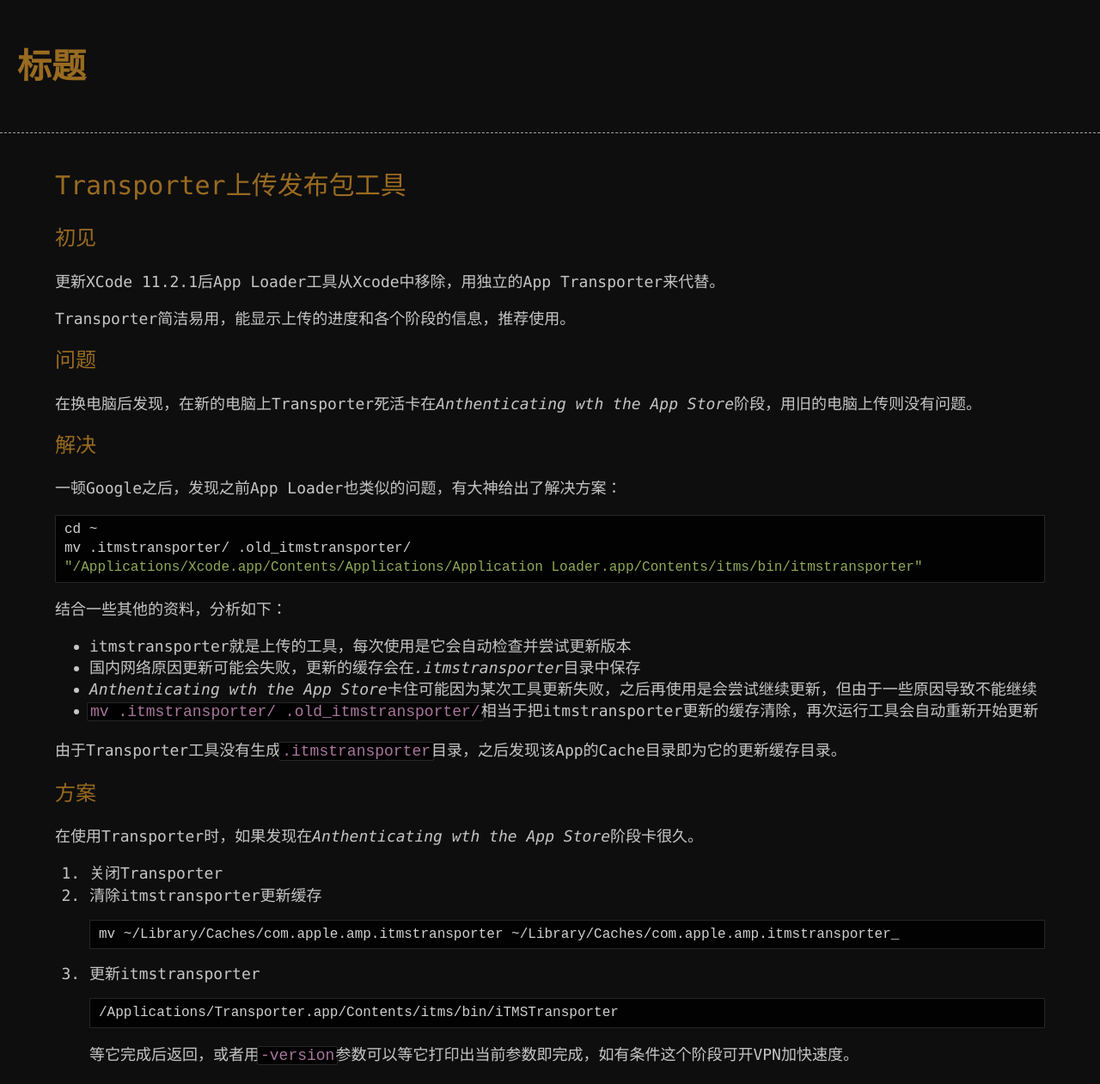
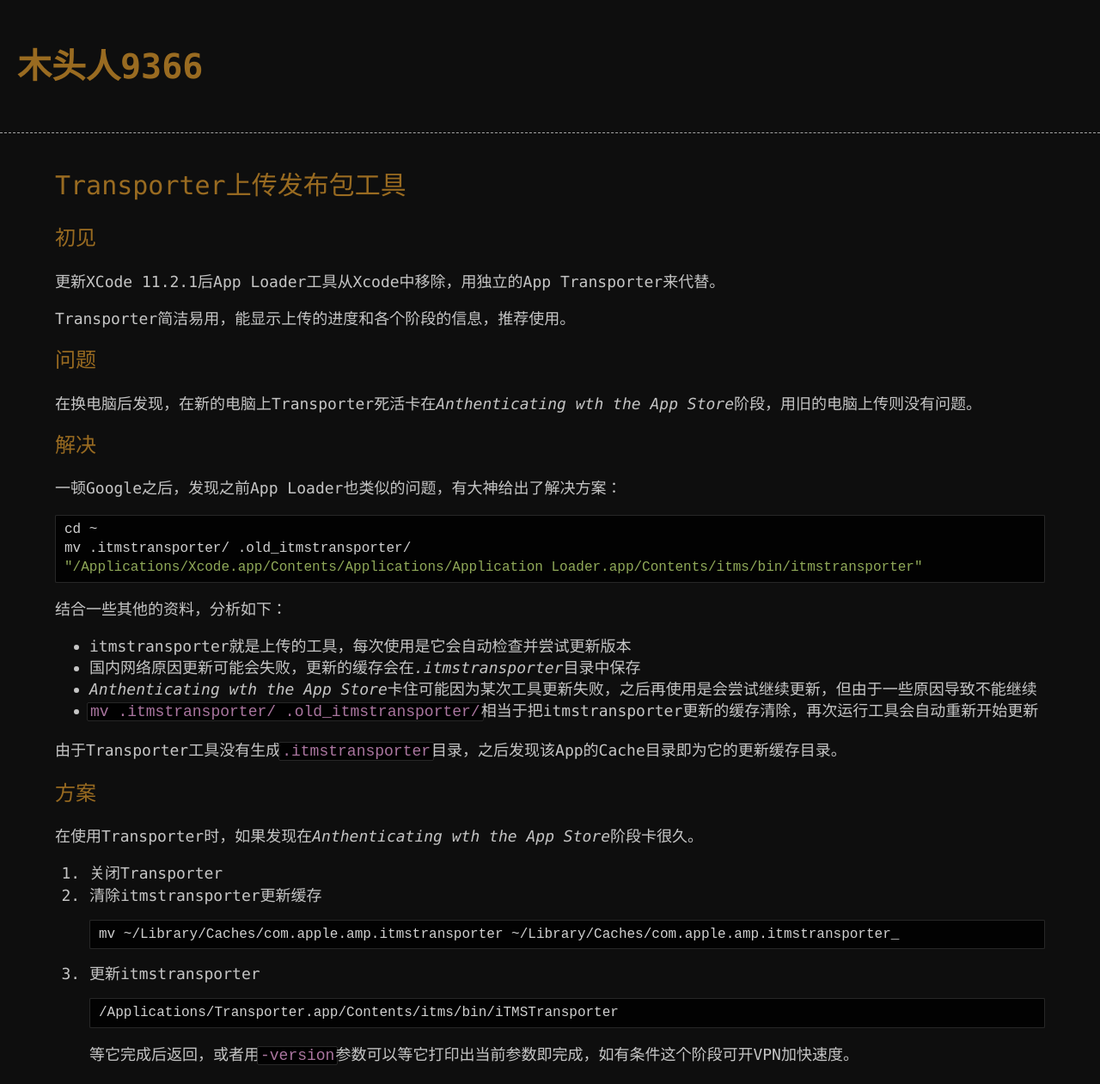
Before and after one commit to wood9366/wood9366.github.io, a Jekyll site: the page built from _posts/2019-11-26-appstore-upload.md, in a window 1280 px wide. Shown: the whole page at 86% size. Built offline with Jekyll 4.4.1, drawn with Linux system fonts in a browser that asks for light colours.

Commit message:
修改标题

```diff
--- a/_config.yml
+++ b/_config.yml
@@ -1 +1 @@
-title: 标题
+title: 木头人9366
```
